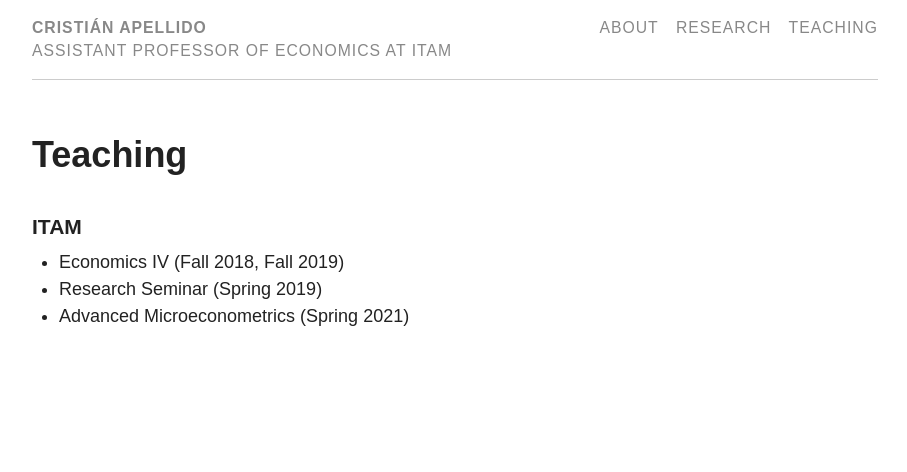
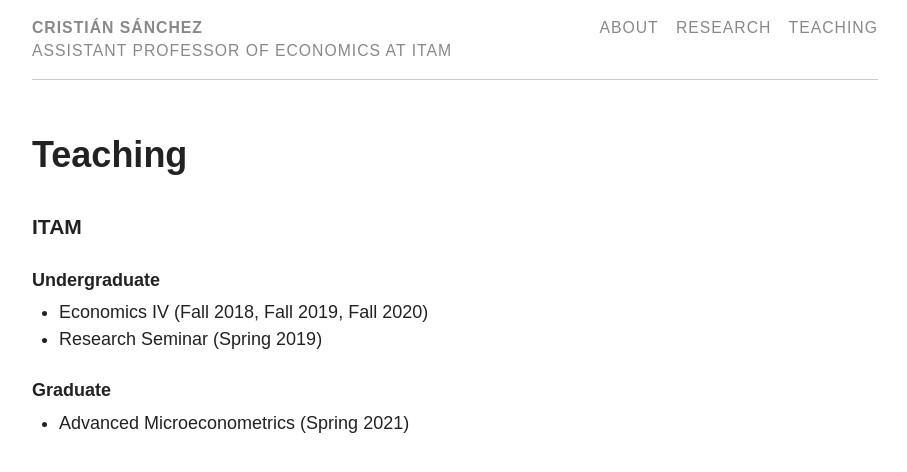
Before and after one commit to fvg98/fvg98.github.io, a Jekyll site: the page built from pages/teaching.md, in a window 1280 px wide. Shown: the top 472 px of the page, without its empty margins (185-1092 px from the left). Built offline with Jekyll 4.4.1, drawn with Linux system fonts in a browser that asks for light colours.

```diff
--- a/_config.yml
+++ b/_config.yml
@@ -1,14 +1,14 @@
-title: <b>Cristián Apellido</b><br/>Assistant Professor of Economics at ITAM
+title: <b>Cristián Sánchez</b><br/>Assistant Professor of Economics at ITAM
 
 description:
 
 permalink: blog/:year/:month/:day/:title
 exclude: ["Makefile", "README.md"]
 
-production_url: https://fvg98.github.io/cristian
-BASE_PATH: https://fvg98.github.io/cristian
+production_url: https://cristsanchez.github.io/cristian
+BASE_PATH: https://cristsanchez.github.io/cristian
 
-#url: "https://fvg98.github.io/cristian"
+#url: "https://cristsanchez.github.io"
 
 author:
     name:
--- a/pages/teaching.md
+++ b/pages/teaching.md
@@ -5,6 +5,10 @@ permalink: /teaching/
 ---
 
 ### ITAM
-* Economics IV (Fall 2018, Fall 2019)
+
+#### Undergraduate
+* Economics IV (Fall 2018, Fall 2019, Fall 2020)
 * Research Seminar (Spring 2019)
+
+#### Graduate
 * Advanced Microeconometrics (Spring 2021)
```
Also changed, not shown: index.md (+1 -1 lines), 5 other files.
